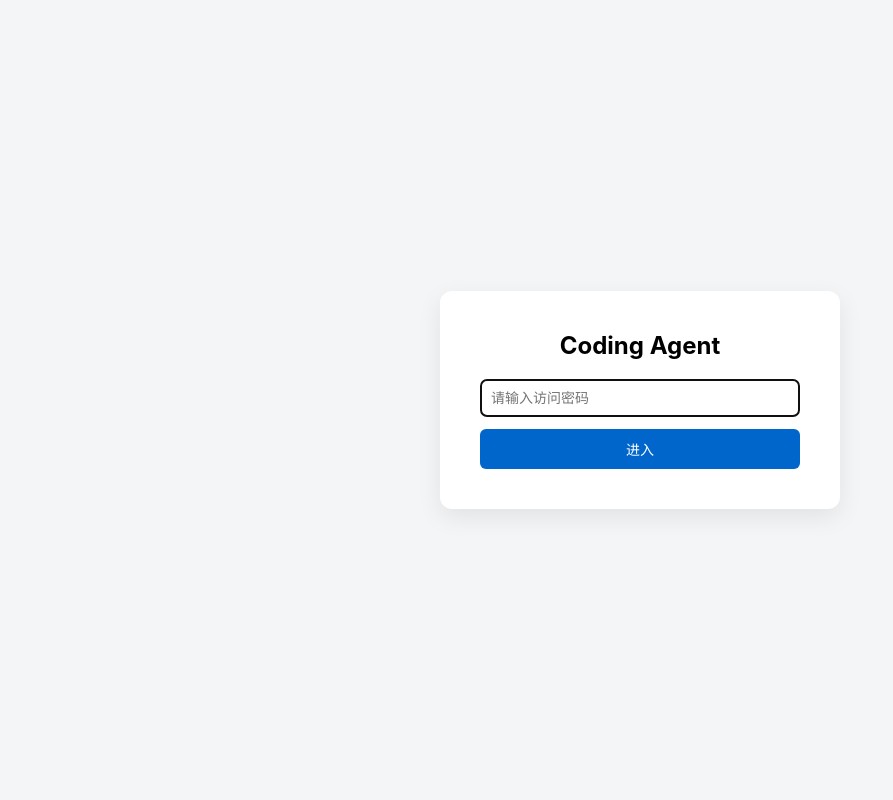
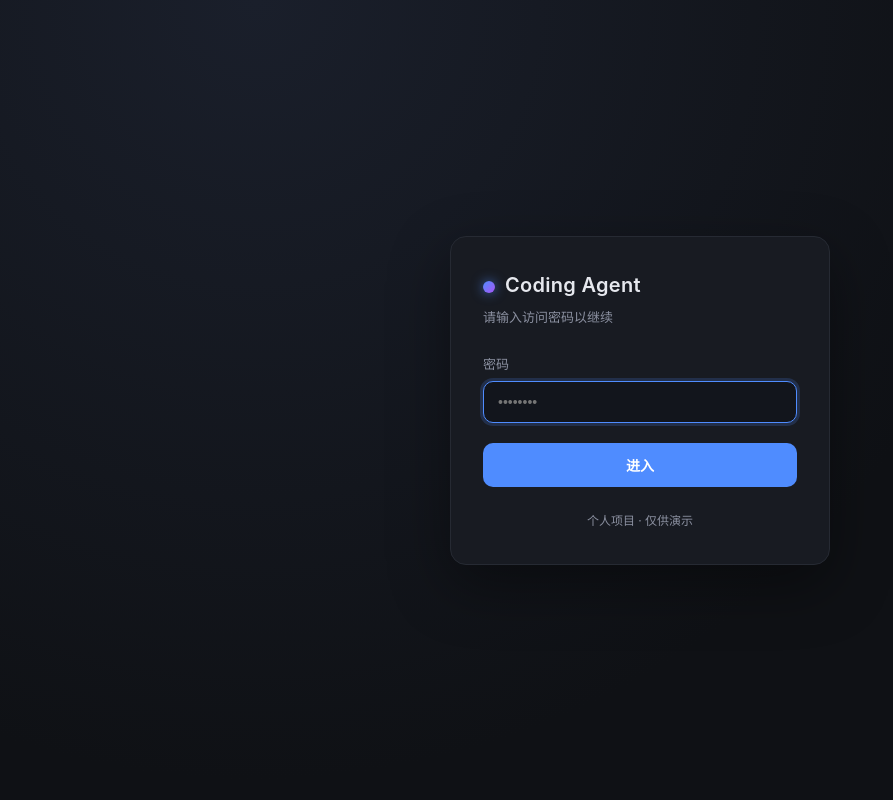
Before and after one commit to Mnst0825/coding-agent, a Flask app: page /login in a window 1280 px wide. Shown: the whole page, without its empty margins (0-893 px from the left). Run offline with Flask 3, Linux system fonts and the light colour scheme.

Commit message:
优化前端展示页面，且每次都需要输入密码

```diff
--- a/agent.py
+++ b/agent.py
@@ -1,8 +1,6 @@
 import json
+import os
 import time
-import os
-
-from openai import RateLimitError, AuthenticationError, NotFoundError
 
 from llm import chat
 from tools import TOOL_SCHEMAS, execute_tool
@@ -11,13 +9,17 @@ from history import trim, truncate_tool_result
 SYSTEM_PROMPT = """你是一个编程智能体。
 你只能通过工具读写文件和执行命令。
 当前工作目录是：{workspace}
+运行环境是 Windows，shell 命令请使用 Windows 兼容写法（如 dir 而不是 ls）。
 
-要求：
-1. 先探索目录和文件，再修改。
-2. 修改后尽量运行测试或命令验证。
-3. 不要编造文件内容。
-4. 任务完成后，用中文给出简短总结。
+工作流程：
+1. 先用 list_files 探索目录。
+2. 用 read_file 查看关键文件，不要凭猜测改代码。
+3. 修改文件时优先用 edit_file 局部替换，避免整文件重写。
+4. 写完代码后运行测试或命令验证。
+5. 如果报错，读错误信息，自己修，再运行，最多重试 3 次。
+6. 任务完成时，用中文总结改了哪些文件、运行了什么、结果如何。
 """
+
 
 def save_log(messages, task):
     os.makedirs("logs", exist_ok=True)
@@ -31,6 +33,7 @@ def save_log(messages, task):
         json.dump(messages, f, ensure_ascii=False, indent=2)
     print(f"[日志] 已保存到 {path}")
     return path
+
 
 def msg_to_dict(m):
     d = {"role": "assistant", "content": m.content or ""}
@@ -50,15 +53,18 @@ def msg_to_dict(m):
 
 
 class Agent:
-    def __init__(self, workspace, max_steps=30):
+    def __init__(self, workspace, max_steps=30, history=None):
         self.workspace = workspace
         self.max_steps = max_steps
-        self.messages = [
-            {
-                "role": "system",
-                "content": SYSTEM_PROMPT.format(workspace=workspace),
-            }
-        ]
+        if history:
+            self.messages = history
+        else:
+            self.messages = [
+                {
+                    "role": "system",
+                    "content": SYSTEM_PROMPT.format(workspace=workspace),
+                }
+            ]
 
     def run(self, task):
         self.messages.append({"role": "user", "content": task})
@@ -68,11 +74,6 @@ class Agent:
 
             try:
                 m = chat(self.messages, TOOL_SCHEMAS)
-            except RateLimitError:
-                time.sleep(5)
-                continue
-            except (AuthenticationError, NotFoundError):
-                raise
             except Exception as e:
                 print(f"[API错误] {type(e).__name__}: {e}")
                 time.sleep(2)
--- a/main.py
+++ b/main.py
@@ -24,7 +24,6 @@ def main():
     if args.task:
         Agent(workspace=args.workspace, max_steps=args.max_steps).run(" ".join(args.task))
         return
-
     print("进入交互模式。输入任务执行，输入 exit 退出。")
     while True:
         try:
--- a/templates/login.html
+++ b/templates/login.html
@@ -2,56 +2,133 @@
 <html lang="zh">
 <head>
   <meta charset="UTF-8">
-  <title>登录 - Coding Agent</title>
+  <meta name="viewport" content="width=device-width, initial-scale=1.0">
+  <title>登录 · Coding Agent</title>
   <style>
+    :root {
+      --bg: #0f1115;
+      --card: #181b22;
+      --border: #262a33;
+      --text: #e6e8ee;
+      --muted: #8b90a0;
+      --accent: #4f8cff;
+      --accent-hover: #6ea1ff;
+      --error: #ff5c5c;
+    }
+    * { box-sizing: border-box; }
+    html, body {
+      margin: 0;
+      height: 100%;
+      font-family: -apple-system, BlinkMacSystemFont, "Segoe UI", "PingFang SC", sans-serif;
+      background: radial-gradient(circle at 20% 0%, #1a1f2b 0%, var(--bg) 60%);
+      color: var(--text);
+    }
     body {
-      font-family: -apple-system, "Segoe UI", sans-serif;
       display: flex;
       align-items: center;
       justify-content: center;
-      height: 100vh;
-      background: #f4f5f7;
-      margin: 0;
+      padding: 24px;
     }
-    .box {
-      background: white;
-      padding: 40px;
-      border-radius: 12px;
-      box-shadow: 0 8px 24px rgba(0, 0, 0, 0.08);
-      width: 320px;
+    .card {
+      width: 100%;
+      max-width: 380px;
+      background: var(--card);
+      border: 1px solid var(--border);
+      border-radius: 16px;
+      padding: 36px 32px;
+      box-shadow: 0 20px 60px rgba(0, 0, 0, 0.4);
     }
-    h2 { margin-top: 0; text-align: center; }
+    .logo {
+      display: flex;
+      align-items: center;
+      gap: 10px;
+      margin-bottom: 6px;
+    }
+    .logo-dot {
+      width: 12px;
+      height: 12px;
+      border-radius: 50%;
+      background: linear-gradient(135deg, #4f8cff, #a855f7);
+      box-shadow: 0 0 12px rgba(79, 140, 255, 0.7);
+    }
+    h1 {
+      font-size: 20px;
+      margin: 0 0 4px;
+      font-weight: 600;
+      letter-spacing: 0.3px;
+    }
+    .subtitle {
+      color: var(--muted);
+      font-size: 13px;
+      margin-bottom: 28px;
+    }
+    label {
+      display: block;
+      font-size: 13px;
+      color: var(--muted);
+      margin-bottom: 8px;
+    }
     input[type=password] {
       width: 100%;
-      padding: 10px;
+      padding: 12px 14px;
       font-size: 14px;
-      border: 1px solid #ccc;
-      border-radius: 6px;
-      box-sizing: border-box;
-      margin-bottom: 12px;
+      color: var(--text);
+      background: #12151c;
+      border: 1px solid var(--border);
+      border-radius: 10px;
+      outline: none;
+      transition: border-color 0.15s, box-shadow 0.15s;
+    }
+    input[type=password]:focus {
+      border-color: var(--accent);
+      box-shadow: 0 0 0 3px rgba(79, 140, 255, 0.18);
     }
     button {
       width: 100%;
-      padding: 10px;
-      background: #0066cc;
+      margin-top: 20px;
+      padding: 12px;
+      font-size: 14px;
+      font-weight: 600;
       color: white;
+      background: var(--accent);
       border: none;
-      border-radius: 6px;
-      font-size: 14px;
+      border-radius: 10px;
       cursor: pointer;
+      transition: background 0.15s, transform 0.05s;
     }
-    button:hover { background: #0052a3; }
-    .error { color: red; text-align: center; margin-bottom: 10px; }
+    button:hover { background: var(--accent-hover); }
+    button:active { transform: scale(0.99); }
+    .error {
+      color: var(--error);
+      font-size: 13px;
+      margin-top: 14px;
+      text-align: center;
+    }
+    .footer {
+      margin-top: 24px;
+      text-align: center;
+      font-size: 12px;
+      color: var(--muted);
+    }
   </style>
 </head>
 <body>
-  <div class="box">
-    <h2>Coding Agent</h2>
+  <div class="card">
+    <div class="logo">
+      <div class="logo-dot"></div>
+      <h1>Coding Agent</h1>
+    </div>
+    <div class="subtitle">请输入访问密码以继续</div>
+
     {% if error %}<div class="error">{{ error }}</div>{% endif %}
+
     <form method="post">
-      <input type="password" name="password" placeholder="请输入访问密码" autofocus />
+      <label for="password">密码</label>
+      <input id="password" type="password" name="password" placeholder="••••••••" autofocus autocomplete="current-password" />
       <button type="submit">进入</button>
     </form>
+
+    <div class="footer">个人项目 · 仅供演示</div>
   </div>
 </body>
 </html>
--- a/web.py
+++ b/web.py
@@ -1,3 +1,4 @@
+import json
 import os
 import uuid
 from functools import wraps
@@ -18,13 +19,16 @@ load_dotenv()
 
 from agent import Agent
 from tools import set_workspace
+from history import trim
 
 app = Flask(__name__)
-app.secret_key = os.environ.get("SECRET_KEY", "change-me")
+app.secret_key = os.urandom(32)
 WEB_PASSWORD = os.environ.get("WEB_PASSWORD", "")
 
 WORKSPACE_ROOT = Path("workspace").resolve()
 WORKSPACE_ROOT.mkdir(parents=True, exist_ok=True)
+
+MAX_HISTORY = 40
 
 
 def login_required(f):
@@ -44,6 +48,35 @@ def get_user_workspace():
     p = WORKSPACE_ROOT / sid
     p.mkdir(parents=True, exist_ok=True)
     return str(p)
+
+
+def history_file(ws: str) -> Path:
+    return Path(ws) / ".messages.json"
+
+
+def load_history(ws: str):
+    f = history_file(ws)
+    if not f.exists():
+        return None
+    try:
+        data = json.loads(f.read_text(encoding="utf-8"))
+        if not isinstance(data, list):
+            return None
+        return trim(data, max_messages=MAX_HISTORY)
+    except Exception as e:
+        print(f"[警告] 载入历史失败: {e}")
+        return None
+
+
+def save_history(ws: str, messages):
+    f = history_file(ws)
+    try:
+        f.write_text(
+            json.dumps(messages, ensure_ascii=False, indent=2),
+            encoding="utf-8",
+        )
+    except Exception as e:
+        print(f"[警告] 保存历史失败: {e}")
 
 
 @app.route("/login", methods=["GET", "POST"])
@@ -78,14 +111,33 @@ def api_chat():
         return jsonify({"error": "任务为空"}), 400
 
     ws = get_user_workspace()
+    history = load_history(ws)
+
     set_workspace(ws)
-    agent = Agent(workspace=ws, max_steps=30)
+    agent = Agent(workspace=ws, max_steps=30, history=history)
+
     try:
         result = agent.run(task)
     except Exception as e:
         result = f"执行出错：{type(e).__name__}: {e}"
+
+    save_history(ws, agent.messages)
     return jsonify({"result": result or "(无输出)"})
 
 
+@app.route("/api/new_session", methods=["POST"])
+@login_required
+def new_session():
+    ws = get_user_workspace()
+    f = history_file(ws)
+    if f.exists():
+        try:
+            f.unlink()
+        except Exception as e:
+            print(f"[警告] 删除历史失败: {e}")
+    return jsonify({"ok": True})
+
+
 if __name__ == "__main__":
-    app.run(host="0.0.0.0", port=8000, debug=True)
+    port = int(os.environ.get("PORT", 8000))
+    app.run(host="0.0.0.0", port=port, debug=True)
```
Also changed, not shown: templates/index.html (+199 -52 lines).
